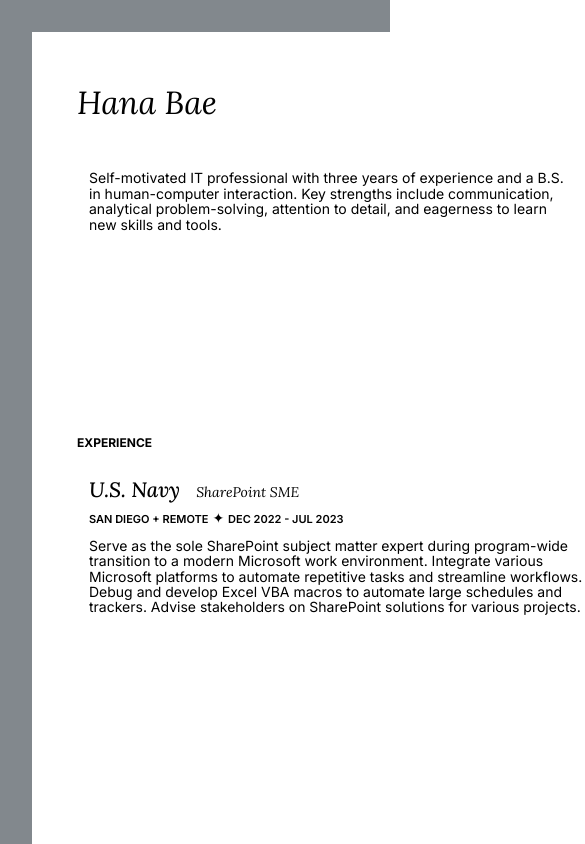
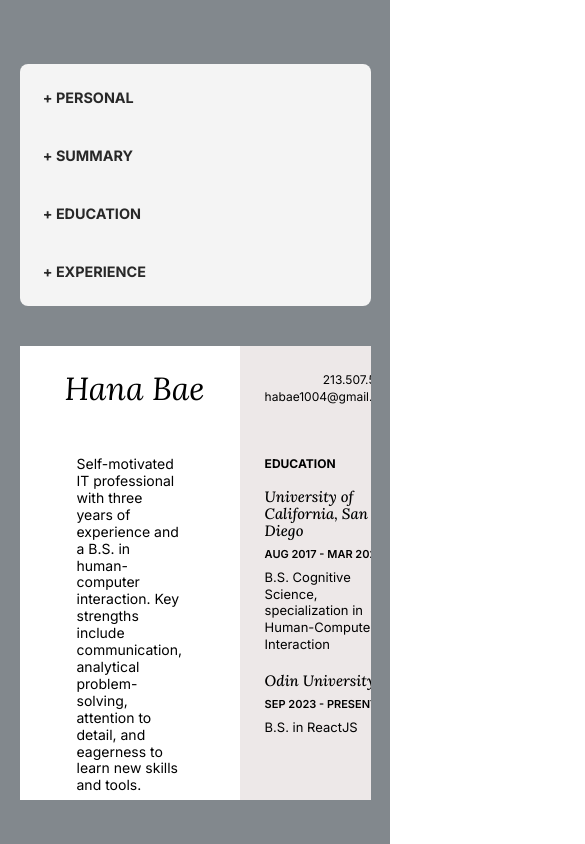
Before and after one commit to hambycookie/cv-application, a React app: page / in a window 390 px wide. Shown: the top 844 px of the page, 585 px wide, since content can reach past the window. Built offline with nearby package versions, Linux system fonts and the light colour scheme; the HTML template or start-up script is replaced by a standard one.

Commit message:
responsive page

```diff
--- a/src/App.jsx
+++ b/src/App.jsx
@@ -30,7 +30,7 @@ function App() {
     const formId = e.target.closest(".form-inputs").id;
     const updatedInfo = educationInfo.map((obj) => {
       if (obj.id == formId) {
-          return {...obj, [key]: e.target.value}
+        return { ...obj, [key]: e.target.value }
       } else {
         return obj;
       }
@@ -57,7 +57,7 @@ function App() {
     const formId = e.target.closest(".form-inputs").id;
     const updatedInfo = experienceInfo.map((obj) => {
       if (obj.id == formId) {
-          return {...obj, [key]: e.target.value}
+        return { ...obj, [key]: e.target.value }
       } else {
         return obj;
       }
@@ -89,8 +89,8 @@ function App() {
         educations={educationInfo}
         experiences={experienceInfo}
       />
-      <section className="edit-panel">
-
+      <section >
+        <div className="edit-panel">
           <FormSection
             formClassName="personal-info-form"
             formTitle="Personal"
@@ -134,7 +134,7 @@ function App() {
               addExperience={handleAddExperienceInfo}
             />
           </FormSection>
-
+        </div>
       </section>
     </main>
   )
--- a/src/index.css
+++ b/src/index.css
@@ -27,7 +27,6 @@ a:hover {
 body {
   margin: 0;
   display: flex;
-  place-items: center;
   min-width: 320px;
   min-height: 100vh;
 }
--- a/src/styles/App.css
+++ b/src/styles/App.css
@@ -1,9 +1,11 @@
 #root {
-  max-width: 1280px;
-  padding: 2rem;
+  padding: 1rem;
+  padding-top: 1rem;
+  margin: 1rem auto;
 }
 
 .app {
+  margin-top: 2rem;
   display: flex;
   flex-direction: row;
   gap: 24px;
@@ -12,13 +14,24 @@
 
 .edit-panel {
   right: 0;
-  min-width: 25%;
-  max-width: 40%;
+  height: auto;
+  max-height: 100%;
   padding: 20px;
   background-color: rgb(244, 244, 244);
-  border-radius: 16px;
+  border-radius: 8px;
   display: flex;
   flex-direction: column;
   gap: 30px;
   overflow-y: auto;
 }
+
+@media screen and (max-width: 800px) {
+  .app {
+    flex-direction: column-reverse;
+    gap: 40px;
+  }
+}
+
+@media screen and (max-width: 1023px) {
+
+}
--- a/src/styles/Resume.css
+++ b/src/styles/Resume.css
@@ -1,21 +1,23 @@
 @import url('https://fonts.googleapis.com/css2?family=Inter:wght@400;600;700&family=Lora:ital,wght@1,400;1,500&display=swap');
 
 .resume-paper {
-  width: 22cm;
-  height: 28cm;
+  aspect-ratio: 8.5/11;
   background-color: white;
+  max-height: 80vh;
 }
 
 .resume {
+  aspect-ratio: 8.5/11;
+  width: 100%;
+  height: 100%;
+  overflow:hidden;
   display: grid;
-  width: 22cm;
-  height: 28cm;
   grid-template-columns: 2.5fr 1fr;
   grid-template-rows: 1fr 2fr 6fr;
   font-family: 'Inter', sans-serif;
   color: black;
-  line-height: 110%;
-  font-size: 14px;
+  line-height: 130%;
+  font-size: 13px;
 }
 
 .main-part {
@@ -77,3 +79,9 @@
 .experience-content {
   margin: 2rem 12px;
 }
+
+@media screen and (max-width: 767px) {
+  .resume-paper {
+    max-width: 90vw;
+  }
+}
--- a/src/styles/ResumeSection.css
+++ b/src/styles/ResumeSection.css
@@ -25,11 +25,12 @@
 .item-title {
   font-family: 'Lora', 'serif';
   font-style: italic;
+  font-size: 15px;
   font-weight: 500;
 }
 
 .item-title.job {
-  font-size: 1.3rem;
+  font-size: 1.2rem;
 }
 
 .item-subtitle {
@@ -44,6 +45,6 @@
   font-size: 11px;
 }
 
-.degree {
+.degree, .description {
   font-size: 13px;
 }
```
Lines whose indentation alone changed are shown as unchanged.
